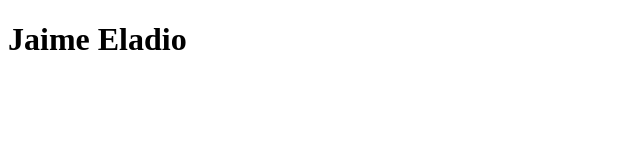
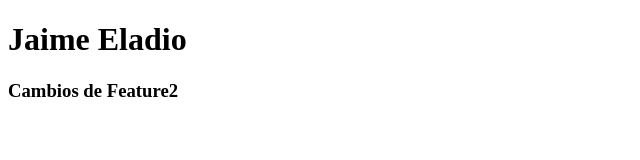
Before and after one commit to JaimeAbrigo/CursoGit, a plain HTML site: page index.html in a window 1280 px wide. Shown: the whole page, without its empty margins (0-640 px from the left). Drawn offline with Linux system fonts and the light colour scheme.

Commit message:
MOdifica index.html en feature2

```diff
--- a/index.html
+++ b/index.html
@@ -8,5 +8,6 @@
 </head>
 <body>
     <h1>Jaime Eladio</h1>
+    <h3>Cambios de Feature2</h3>
 </body>
 </html>
```
